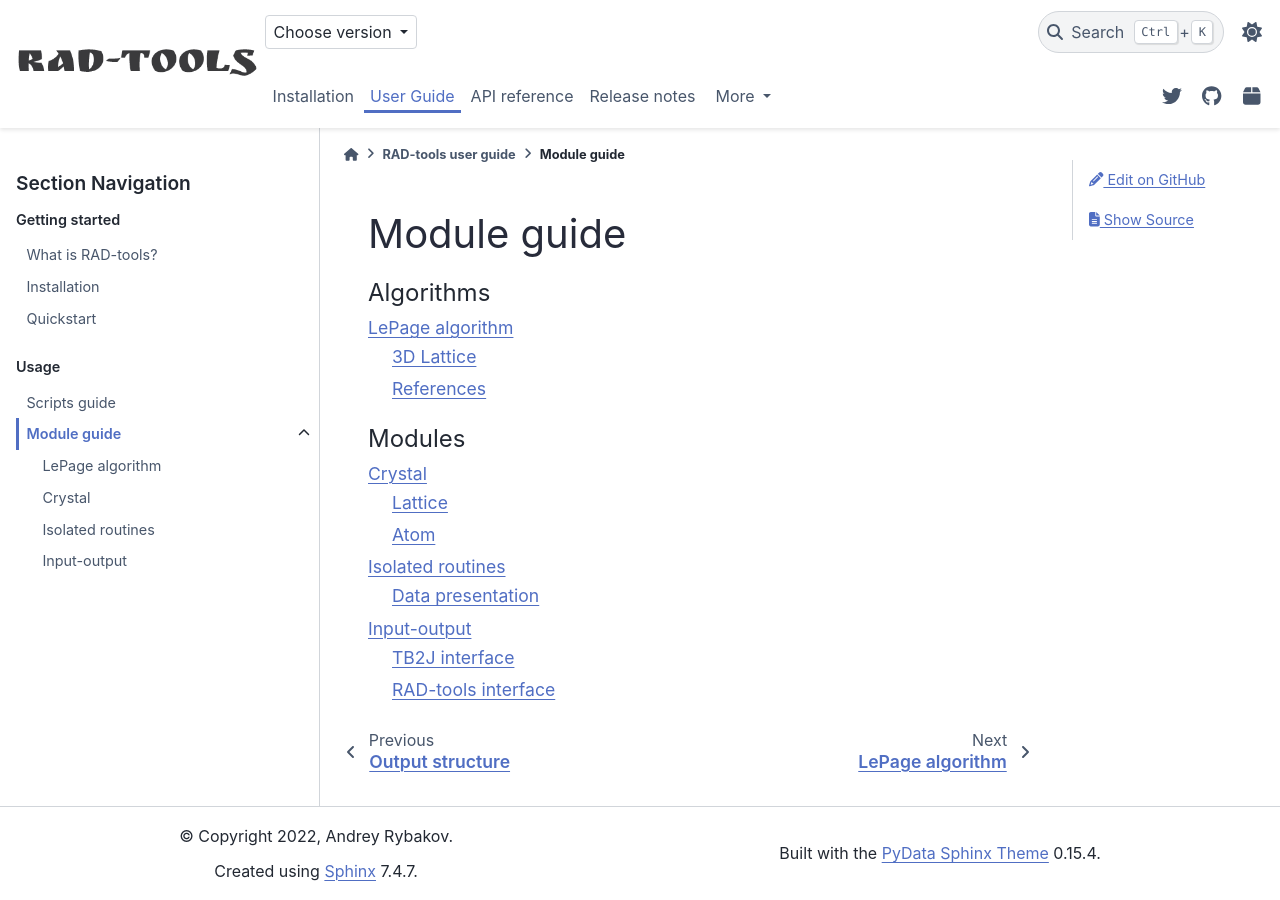
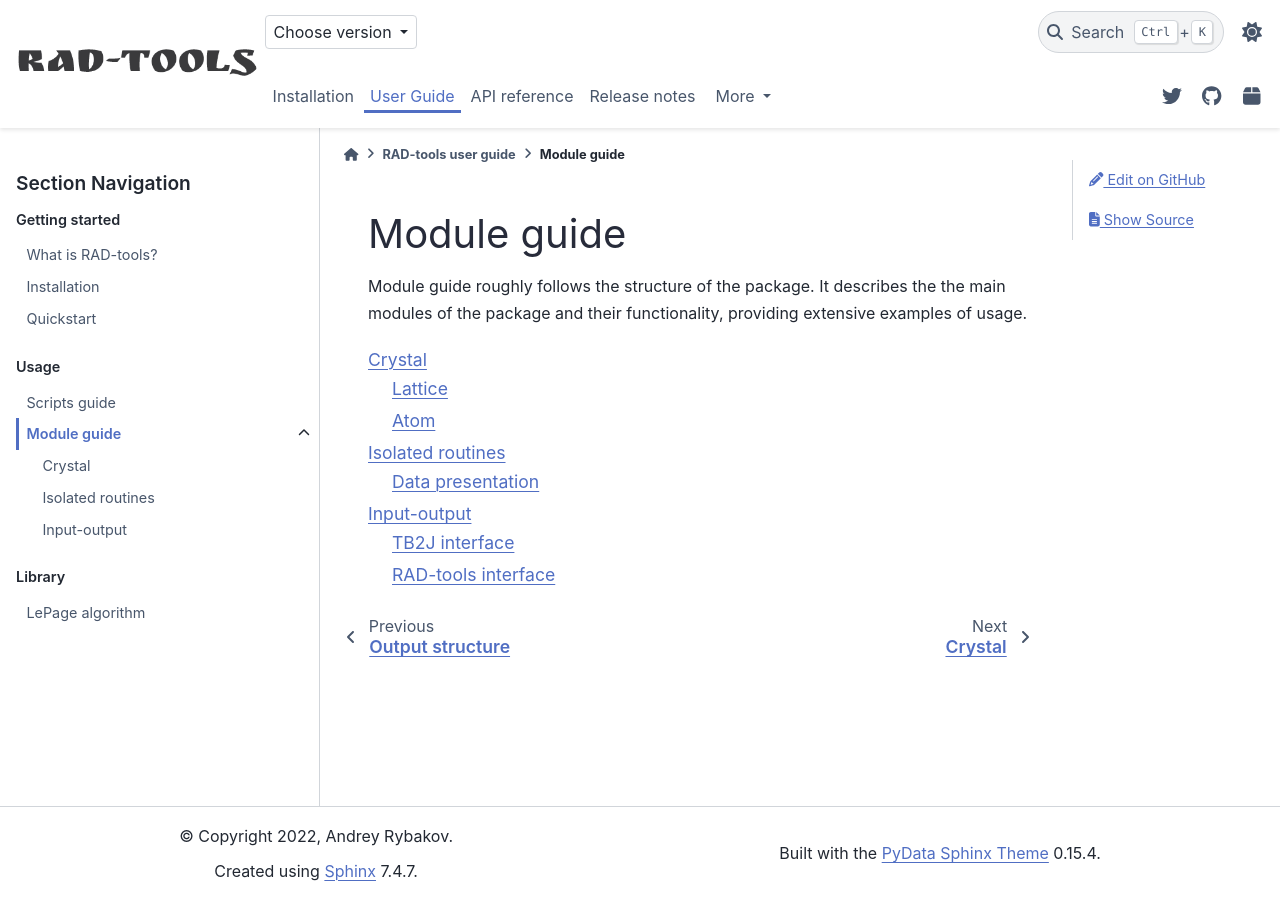
Before and after one commit to adrybakov/rad-tools, a Sphinx documentation site: the page built from docs/source/user-guide/module/index.rst, in a window 1280 px wide. Built offline with Sphinx 7.4.7 and the PyData theme 0.15.4, drawn with Linux system fonts in a browser that asks for light colours; comment, search, counter and statistics services are not loaded.

Commit message:
Create a library

```diff
--- a/docs/source/user-guide/index.rst
+++ b/docs/source/user-guide/index.rst
@@ -19,6 +19,12 @@ RAD-tools user guide
     scripts/index
     module/index
 
+.. toctree::
+    :caption: Library
+    :maxdepth: 1
+
+    library/lepage
+
 .. div:: logo-custom-text
 
    There are no more guides. You are now guideless. Good luck.
--- a/docs/source/user-guide/module/index.rst
+++ b/docs/source/user-guide/module/index.rst
@@ -4,14 +4,11 @@
 Module guide
 ************
 
-.. toctree::
-    :caption: Algorithms
-    :maxdepth: 2
-
-    lepage
+Module guide roughly follows the structure of the package.
+It describes the the main modules of the package and their functionality,
+providing extensive examples of usage.
 
 .. toctree::
-    :caption: Modules
     :maxdepth: 2
 
     crystal/index
```
Also changed, not shown: docs/source/user-guide/library/lepage.rst (renamed from docs/source/user-guide/module/lepage.rst).
